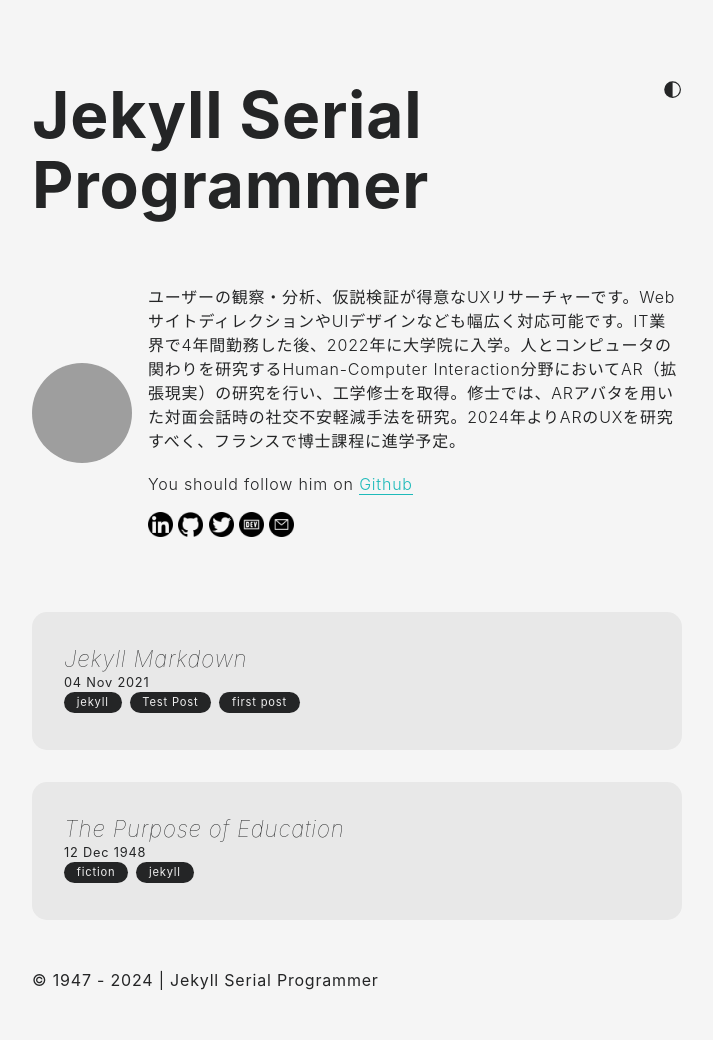
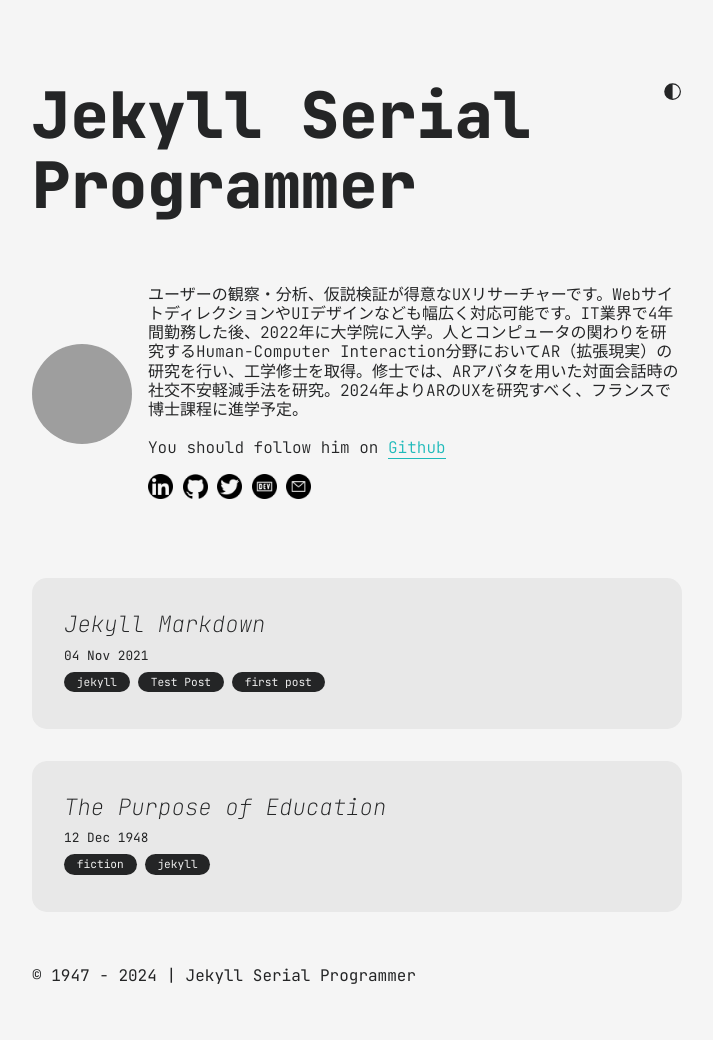
Before and after one commit to juri-ynym/portfolio, a Jekyll site: the page built from index.md, in a window 1280 px wide. Shown: the whole page, without its empty margins (283-996 px from the left). Built offline with Jekyll 4.4.1, drawn with Linux system fonts in a browser that asks for light colours; grey boxes are pictures that could not be loaded.

Commit message:
no message

```diff
--- a/assets/css/blog.css
+++ b/assets/css/blog.css
@@ -1,11 +1,7 @@
 @import url("https://fonts.googleapis.com/css2?family=JetBrains+Mono:ital,wght@0,100;0,300;0,400;0,800;1,100;1,300;1,400;1,800&display=swap");
 
 /* 英語の設定 */
-:not(.ja) {
-  font-family: -apple-system, BlinkMacSystemFont, "Segoe UI", Roboto, Oxygen-Sans, Ubuntu, Cantarell, "Helvetica Neue", sans-serif;
-  letter-spacing: 0.05rem;
-  line-height: 1.5;
-}
+
 
 /* 日本語の設定 */
 .ja {
@@ -13,6 +9,9 @@
   letter-spacing: 0.14rem;
   line-height: 1.24;
 }
+
+
+:not(.ja) {
 
 
 * {
@@ -229,3 +228,4 @@ main {
     font-size: 1rem;
   }
 }
+}
```
